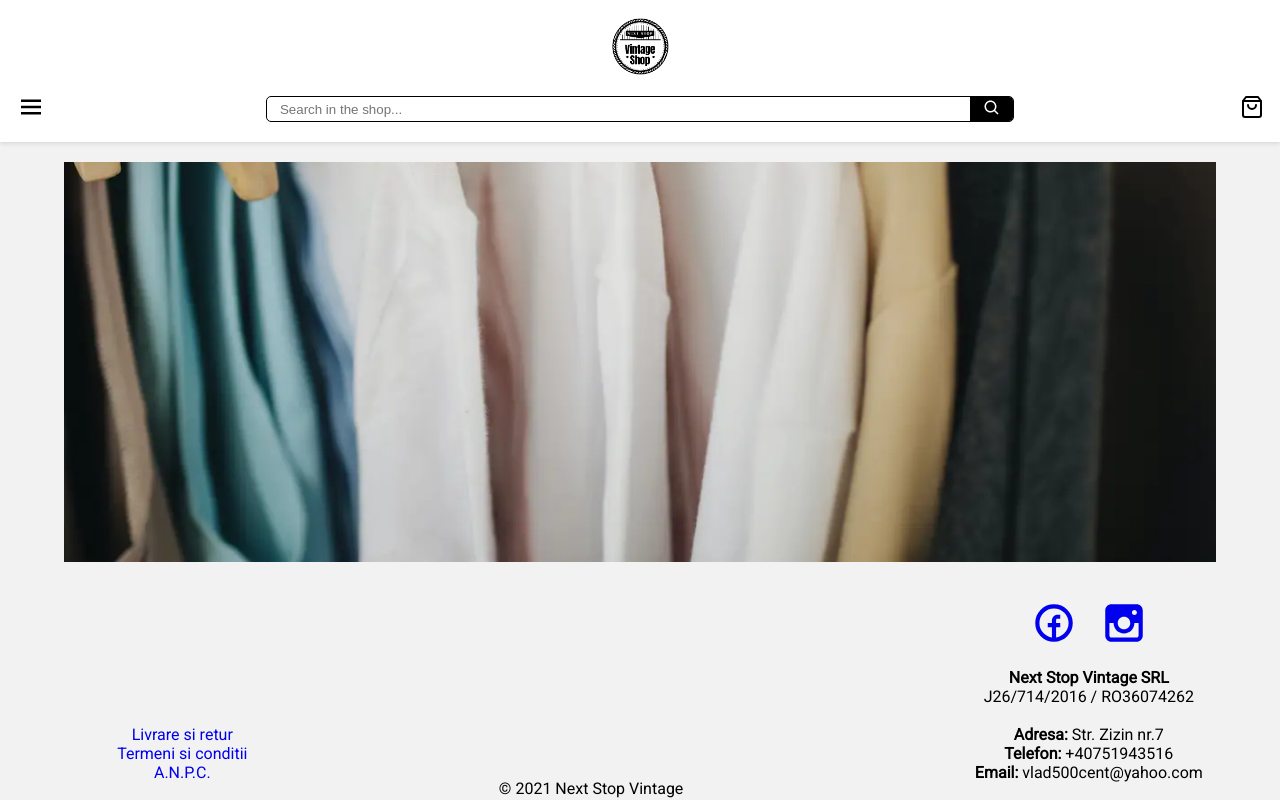
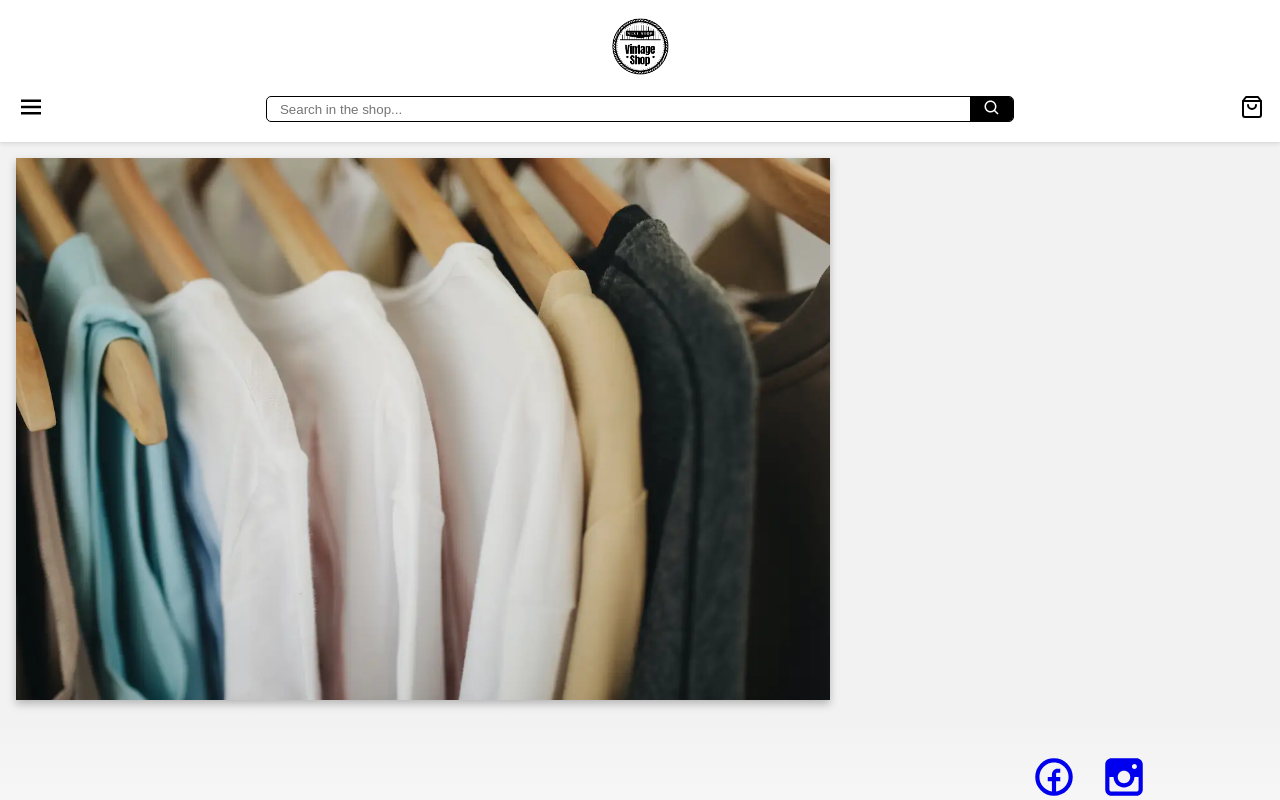
Before and after one commit to balanbogdan94/NextStopVitageClient, a React (Create React App) app: page / in a window 1280 px wide. Shown: the top 800 px of the page. Built offline with nearby package versions, Linux system fonts and the light colour scheme.

Commit message:
Added styles

```diff
--- a/src/components/Footer/Footer.scss
+++ b/src/components/Footer/Footer.scss
@@ -6,6 +6,7 @@
 	justify-content: left;
 	flex-direction: column;
 	gap: 20px;
+	background-image: linear-gradient(to top, #ffffff, #fcfcfc, #f8f8f8, #f5f5f5, #f2f2f2);
 }
 
 .social-link {
--- a/src/components/Navbar/Header.scss
+++ b/src/components/Navbar/Header.scss
@@ -4,7 +4,8 @@
     background-color: white;
     width: 100%;
     padding: 1rem 1rem;
-
+    position: sticky;
+    top: 0;
     display: grid;
     align-items: center;
     grid-template-columns:  1fr 3fr 1fr;
--- a/src/components/Navbar/SideBar.scss
+++ b/src/components/Navbar/SideBar.scss
@@ -7,13 +7,13 @@
   position: absolute;
   background-color: black;
   width: 100%;
-  height: 100%;
+  height: 90%;
   text-align: center;
   clip-path: circle(0px at 0 0);
   transition: all 0.7s ease-out;
 
   &--visible {
-    clip-path: circle(150% at 0 0);
+    clip-path: circle(130% at 0 0);
   }
 
 
--- a/src/pages/Home/Home.scss
+++ b/src/pages/Home/Home.scss
@@ -1,12 +1,10 @@
 .mainImage {
-    padding-top: 20px;
+    padding: 1rem;
     width: 100%;
+    filter: drop-shadow(0px 4px 4px rgba(0, 0, 0, 0.25));
   img {
-    max-height: 50vh;
-    width: 90%;
     object-fit: cover;
     object-position: bottom;
-    margin: auto;
     display: block;
     opacity: 1;
     transition: .5s ease;
--- a/tsconfig.json
+++ b/tsconfig.json
@@ -19,7 +19,7 @@
     "resolveJsonModule": true,
     "isolatedModules": true,
     "noEmit": true,
-    "jsx": "react-jsx"
+    "jsx": "react"
   },
   "include": [
     "src"
```
Also changed, not shown: 1 other file (tests, documents, lock files or other folders).
